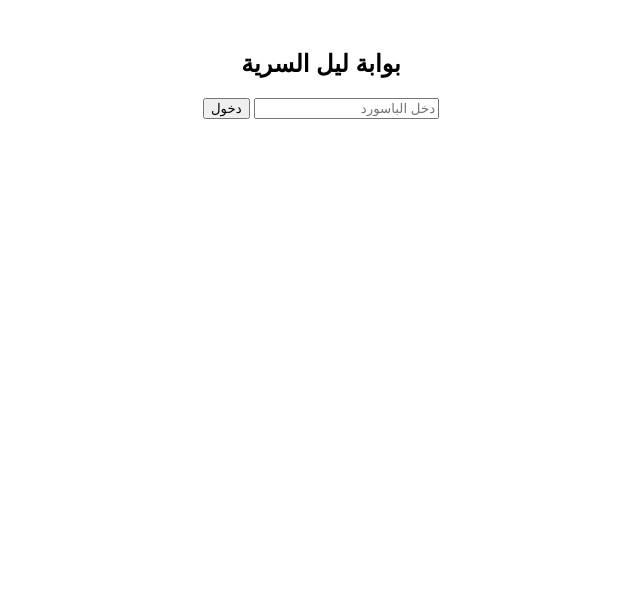
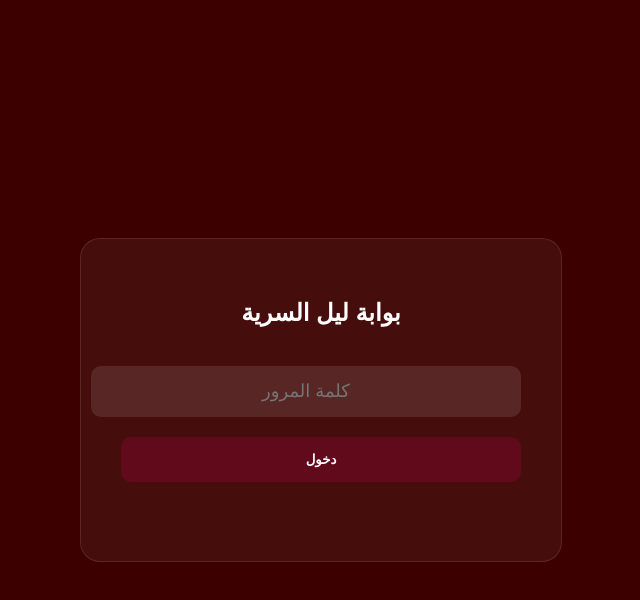
Before and after one commit to leilshop/leil-shop, a plain HTML site: page admin.html in a window 1280 px wide. Shown: the whole page, without its empty margins (319-959 px from the left). Drawn offline with Linux system fonts and the light colour scheme.

Commit message:
Update admin.html

```diff
--- a/admin.html
+++ b/admin.html
@@ -1,21 +1,79 @@
 <!DOCTYPE html>
 <html lang="ar" dir="rtl">
+<head>
+    <meta charset="UTF-8">
+    <meta name="viewport" content="width=device-width, initial-scale=1.0">
+    <title>بوابة الأدمن | ليل</title>
+    <style>
+        :root { --main: #600a1c; --bg-site: #3d0000; }
+        body {
+            background: var(--bg-site);
+            color: white;
+            font-family: 'Tajawal', sans-serif;
+            display: flex;
+            justify-content: center;
+            align-items: center;
+            height: 100vh;
+            margin: 0;
+        }
+        .admin-box {
+            background: rgba(255, 255, 255, 0.05);
+            backdrop-filter: blur(15px);
+            padding: 40px;
+            border-radius: 20px;
+            border: 1px solid rgba(255, 255, 255, 0.1);
+            text-align: center;
+            width: 90%;
+            max-width: 400px;
+        }
+        input {
+            width: 100%;
+            padding: 15px;
+            margin: 20px 0;
+            border-radius: 10px;
+            border: none;
+            background: rgba(255, 255, 255, 0.1);
+            color: white;
+            text-align: center;
+            font-size: 18px;
+        }
+        button {
+            width: 100%;
+            padding: 15px;
+            background: var(--main);
+            color: white;
+            border: none;
+            border-radius: 10px;
+            font-weight: 700;
+            cursor: pointer;
+            transition: 0.3s;
+        }
+        button:hover { filter: brightness(1.2); }
+        #message { margin-top: 15px; font-weight: bold; min-height: 24px; }
+    </style>
+</head>
 <body>
-    <div style="text-align:center; margin-top:50px; font-family:sans-serif;">
+
+    <div class="admin-box">
         <h2>بوابة ليل السرية</h2>
-        <input type="password" id="pass" placeholder="دخل الباسورد">
+        <input type="password" id="pass" placeholder="كلمة المرور">
         <button onclick="login()">دخول</button>
+        <div id="message"></div>
     </div>
 
     <script>
         function login() {
-            // غير "2026" بالباسورد اللي يعجبك
-            if(document.getElementById('pass').value === "123456") {
+            let pass = document.getElementById('pass').value;
+            let msg = document.getElementById('message');
+
+            if(pass === "2026") {
+                msg.style.color = "#25d366";
+                msg.innerText = "جاري الدخول...";
                 localStorage.setItem('isAdmin', 'true');
-                alert("تم التفعيل!");
-                window.location.href = "/"; // هيرجعك للرئيسية
+                setTimeout(() => { window.location.href = "/"; }, 1000);
             } else {
-                alert("باسورد غلط");
+                msg.style.color = "#ff4d4d";
+                msg.innerText = "كلمة المرور غير صحيحة!";
             }
         }
     </script>
```
